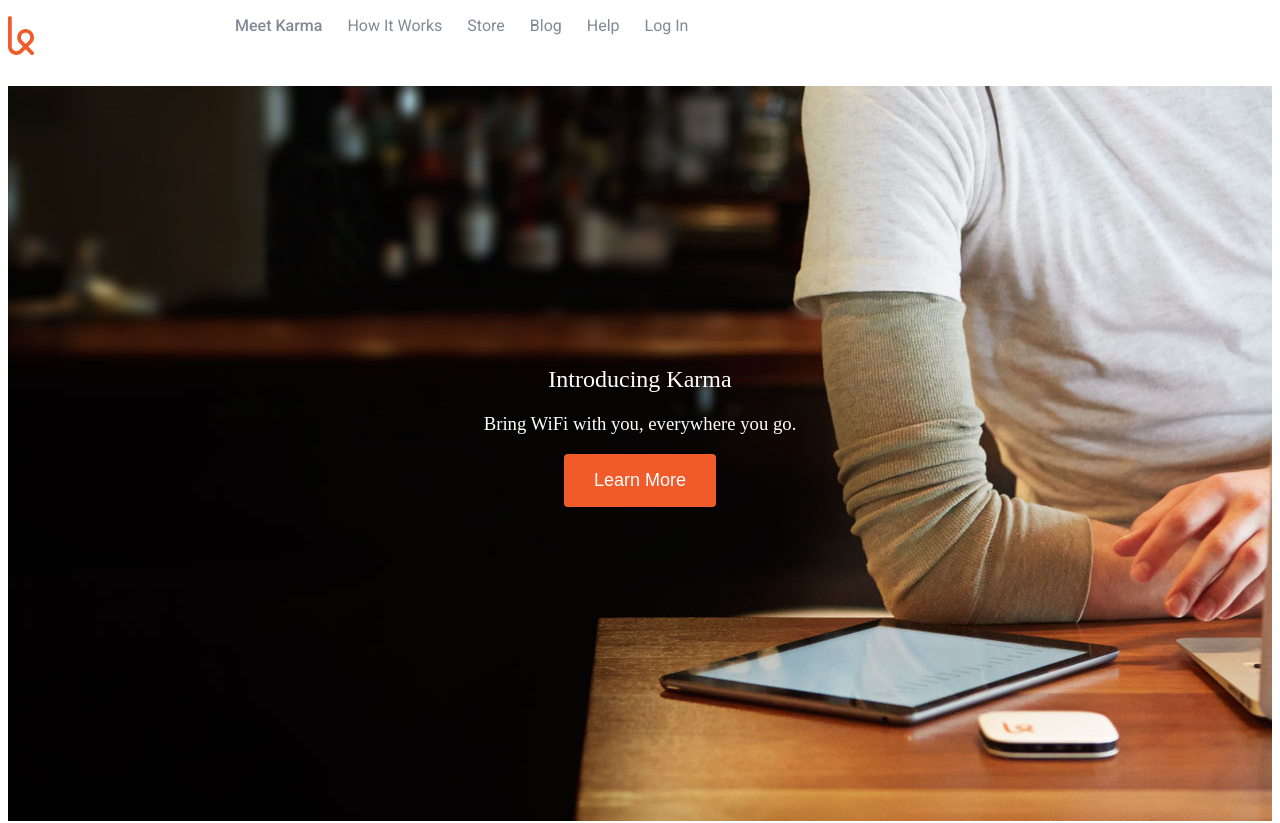
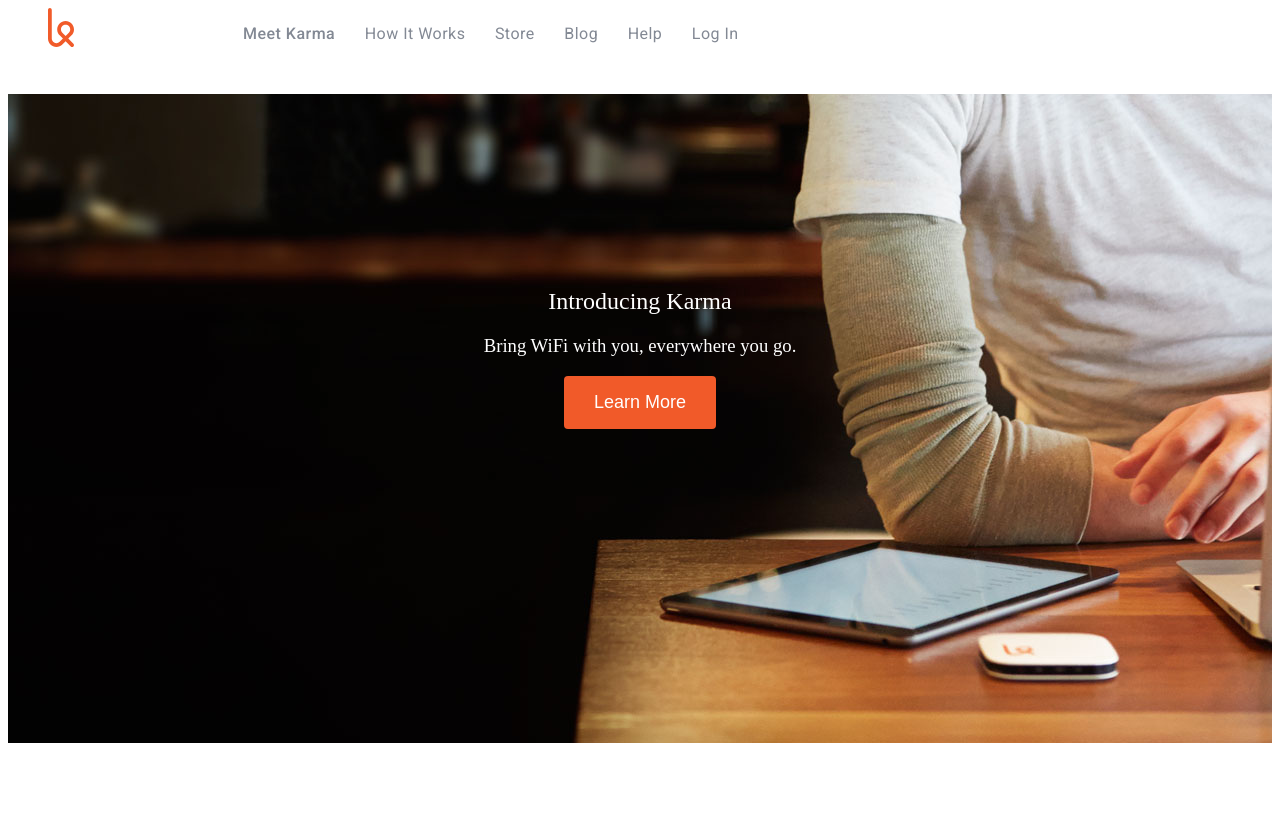
Before and after one commit to greentruk/startup-landing-page-clone, a plain HTML site: page css/index.html in a window 1280 px wide. Shown: the top 823 px of the page. Drawn offline with Linux system fonts and the light colour scheme.

Commit message:
corrected logo positioning

```diff
--- a/css/style.css
+++ b/css/style.css
@@ -8,6 +8,13 @@ html {
 /* Navigation Section */
 .top-navigation {
     background-color: #fff;
+    font-size: 16px;
+    color: #838994;
+    letter-spacing: 0.03em;
+    position: fixed;
+    width: 100%;
+    z-index: 9999;
+
 
 }
 .logo {
@@ -18,6 +25,7 @@ html {
 	vertical-align: baseline;
 	float: left;}
 .top-navigation .logo {
+	margin-left: 40px;
     height: 4.375rem;
     float: left;}
 
@@ -40,7 +48,7 @@ html {
 
 }
 .top-navigation .links li {
-	float: left;
+
     display: inline-block;
     margin-left: 25px;
 
```
